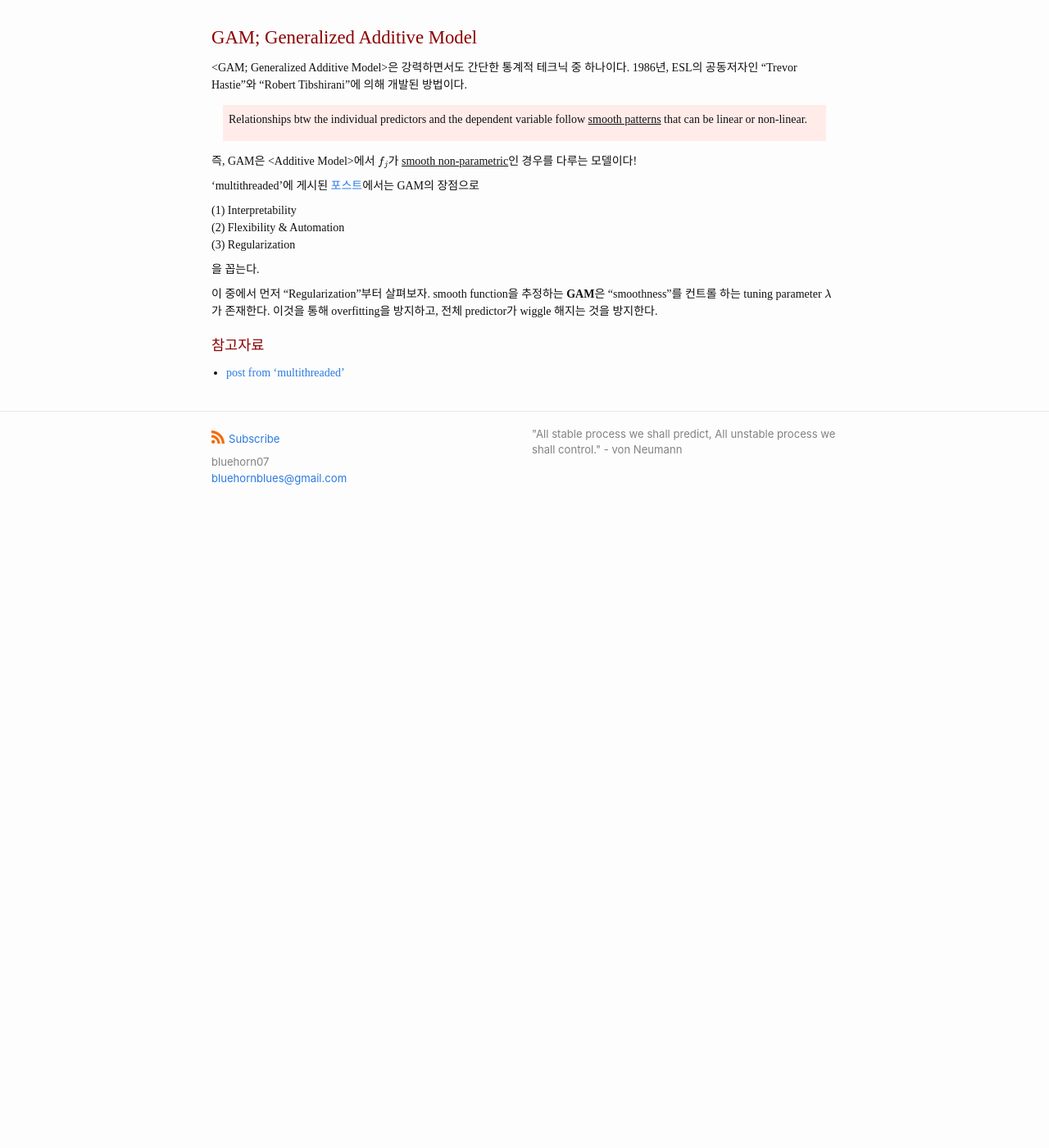
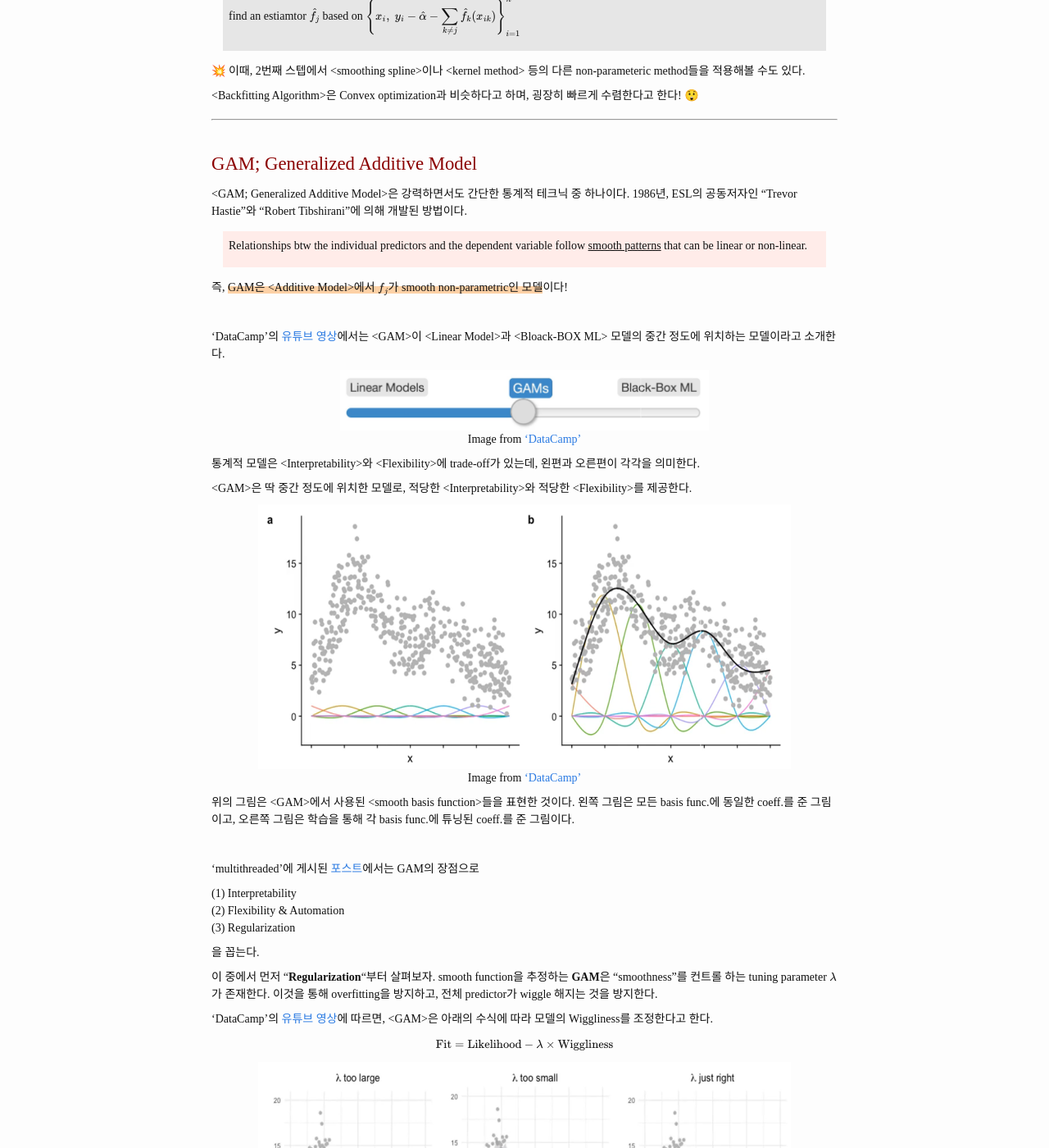
Before and after one commit to BlueHorn07/computer_science, a Jekyll site: the page built from _posts/statistical-data-mining/2021-05-17-additive-model-and-gam.md, in a window 1280 px wide and 1400 px high, scrolled down 1071 px. Shown: the whole window at 82% size. Built offline with Jekyll 4.4.1, drawn with Linux system fonts in a browser that asks for light colours; nearby versions of some CDN libraries; some web fonts are replaced; before the commit the page ends 1701 px from its top, so only the background shows below that; some of the changed text lies outside the part shown.

Commit message:
upload post

```diff
--- a/_posts/statistical-data-mining/2021-05-17-additive-model-and-gam.md
+++ b/_posts/statistical-data-mining/2021-05-17-additive-model-and-gam.md
@@ -16,6 +16,12 @@ tags: ["Statistical Data Mining"]
 
 <hr/>
 
+### Additive Model
+
+<div class="definition" markdown="1">
+
+<span class="statement-title">Definition.</span> Additive Model<br>
+
 The regression model
 
 $$
@@ -24,9 +30,13 @@ $$
 
 is called an \<additive model\>.
 
+</div>
+
 <span class="half_HL">It assumes that there is no interaction effect.</span>
 
 Therefore, it can effectively avoid "the curve of dimensionality".
+
+<br/>
 
 ✨ Goal: How can we estimate $f_i(x_i)$?
 
@@ -68,7 +78,29 @@ Relationships btw the individual predictors and the dependent variable follow <u
 
 </div>
 
-즉, GAM은 \<Additive Model\>에서 $f_j$가 <u>smooth non-parametric</u>인 경우를 다루는 모델이다!
+즉, <span class="half_HL">GAM은 \<Additive Model\>에서 $f_j$가 smooth non-parametric인 모델</span>이다!
+
+<br/>
+
+'DataCamp'의 [유튜브 영상](https://youtu.be/6V_VvweZkoI)에서는 \<GAM\>이 \<Linear Model\>과 \<Bloack-BOX ML\> 모델의 중간 정도에 위치하는 모델이라고 소개한다.
+
+<div class="img-wrapper">
+  <img src="{{ "/images/statistical-data-mining/GAM-1.png" | relative_url }}" width="450px">
+  <p markdown="1">Image from ['DataCamp'](https://youtu.be/6V_VvweZkoI)</p>
+</div>
+
+통계적 모델은 \<Interpretability\>와 \<Flexibility\>에 trade-off가 있는데, 왼편과 오른편이 각각을 의미한다.
+
+\<GAM\>은 딱 중간 정도에 위치한 모델로, 적당한 \<Interpretability\>와 적당한 \<Flexibility\>를 제공한다.
+
+<div class="img-wrapper">
+  <img src="{{ "/images/statistical-data-mining/GAM-2.png" | relative_url }}" width="650px">
+  <p markdown="1">Image from ['DataCamp'](https://youtu.be/6V_VvweZkoI)</p>
+</div>
+
+위의 그림은 \<GAM\>에서 사용된 \<smooth basis function\>들을 표현한 것이다. 왼쪽 그림은 모든 basis func.에 동일한 coeff.를 준 그림이고, 오른쪽 그림은 학습을 통해 각 basis func.에 튜닝된 coeff.를 준 그림이다.
+
+<br/>
 
 'multithreaded'에 게시된 [포스트](https://multithreaded.stitchfix.com/blog/2015/07/30/gam/)에서는 GAM의 장점으로
 
@@ -78,10 +110,38 @@ Relationships btw the individual predictors and the dependent variable follow <u
 
 을 꼽는다.
 
-이 중에서 먼저 "Regularization"부터 살펴보자. smooth function을 추정하는 **GAM**은 "smoothness"를 컨트롤 하는 tuning parameter $\lambda$가 존재한다. 이것을 통해 overfitting을 방지하고, 전체 predictor가 wiggle 해지는 것을 방지한다.
+이 중에서 먼저 "**Regularization**"부터 살펴보자. smooth function을 추정하는 **GAM**은 "smoothness"를 컨트롤 하는 tuning parameter $\lambda$가 존재한다. 이것을 통해 overfitting을 방지하고, 전체 predictor가 wiggle 해지는 것을 방지한다.
 
+'DataCamp'의 [유튜브 영상](https://www.youtube.com/watch?v=vckDyqI8tS8)에 따르면, \<GAM\>은 아래의 수식에 따라 모델의 Wiggliness를 조정한다고 한다.
 
+$$
+\text{Fit} = \text{Likelihood} - \lambda \times \text{Wiggliness}
+$$
+
+<div class="img-wrapper">
+  <img src="{{ "/images/statistical-data-mining/GAM-3.png" | relative_url }}" width="650px">
+  <p markdown="1">Image from ['DataCamp'](https://youtu.be/8doPTpkAWDQ)</p>
+</div>
+
+또는 basis func.의 수로도 smoothness를 조정할 수 있다.
+
+<div class="img-wrapper">
+  <img src="{{ "/images/statistical-data-mining/GAM-4.png" | relative_url }}" width="650px">
+  <p markdown="1">Image from ['DataCamp'](https://youtu.be/8doPTpkAWDQ)</p>
+</div>
+
+<br/>
+
+\<GAM\>은 input feature 수가 여러 개일 때도 사용할 수 있다. 이때, 각 input feature가 independent 하다는 \<additive model\>의 가정을 사용한다!
+
+자세한 내용은 'DataCamp'의 영상을 통해 살펴보자.
+
+👉 [[YouTube] R Tutorial: Multivariate GAMs](https://youtu.be/8doPTpkAWDQ)
+
+<hr/>
 
 #### 참고자료
 
 - [post from 'multithreaded'](https://multithreaded.stitchfix.com/blog/2015/07/30/gam/)
+- [[YouTube] R Tutorial: Nonlinear Modeling in R with GAMs](https://youtu.be/6V_VvweZkoI)
+- [[YouTube] R Tutorial: Basis functions and smoothing](https://www.youtube.com/watch?v=vckDyqI8tS8)
```
Also changed, not shown: images/statistical-data-mining/GAM-1.png (added), images/statistical-data-mining/GAM-2.png (added), images/statistical-data-mining/GAM-3.png (added), images/statistical-data-mining/GAM-4.png (added).
